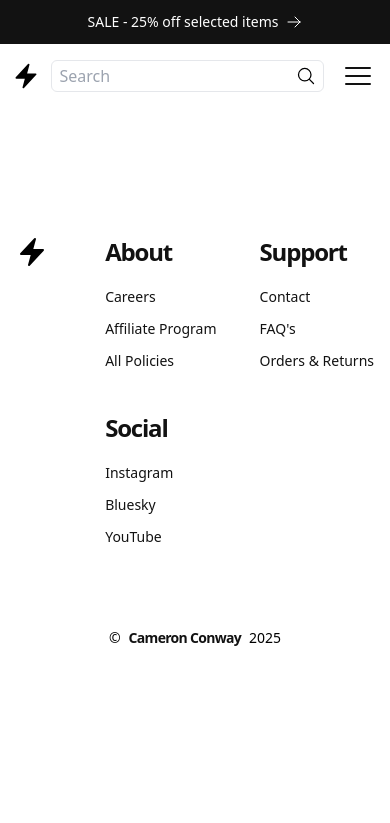
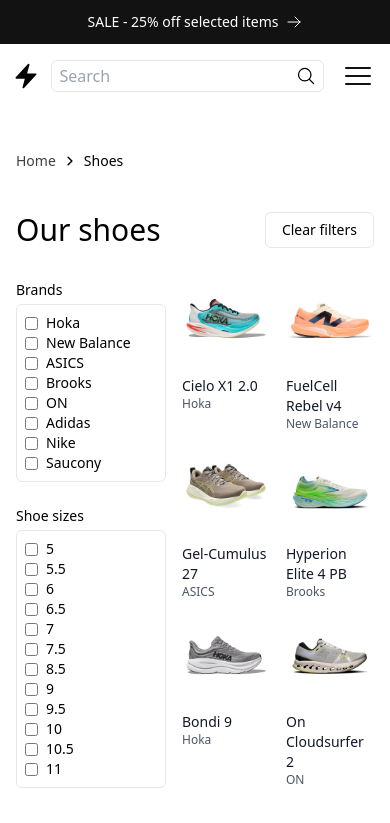
Before and after one commit to cameronteconway/ecommerce, a Next.js app: page /shoes in a window 390 px wide. Shown: the top 823 px of the page. Built offline with nearby package versions, Linux system fonts and the light colour scheme.

Commit message:
Commit: 2026-01-11 23:56:37

```diff
--- a/app/shoes/page.tsx
+++ b/app/shoes/page.tsx
@@ -1 +1,97 @@
-export default async function ProductPage({ params }: PageProps) {}
+"use client";
+
+import { useState } from "react";
+
+import Breadcrumbs from "@/components/Breadcrumbs";
+import { Button } from "@/components/Button";
+import ProductCard from "@/components/Carousel/ProductCard";
+import {
+	fetchAvailableBrands,
+	fetchAvailableShoeSizes,
+	shoes,
+} from "@/data/shoes";
+import { Brand } from "@/lib/types/brand";
+import { ShoeSize } from "@/lib/types";
+import ProductFilter from "@/components/ProductFilter";
+
+export interface IFilterSelect {
+	brand: Brand[];
+	size: ShoeSize[];
+}
+
+export default function ProductListingPage() {
+	const [selected, setSelected] = useState<IFilterSelect>({
+		brand: [],
+		size: [],
+	});
+
+	const brands = fetchAvailableBrands();
+	const shoeSizes = fetchAvailableShoeSizes();
+
+	const filteredProducts = shoes.filter(shoe => {
+		const brandMatch =
+			selected.brand.length === 0 || selected.brand.includes(shoe.brand);
+		const sizeMatch =
+			selected.size.length === 0 ||
+			shoe.shoe_size.some(size => selected.size.includes(size));
+		return brandMatch && sizeMatch;
+	});
+
+	const clearFilters = () => {
+		setSelected({
+			brand: [],
+			size: [],
+		});
+	};
+
+	return (
+		<div className='px-4 min-[1080px]:px-0'>
+			<Breadcrumbs currentPageTitle={"Shoes"} />
+			<div className='mb-8 flex flex-row items-center justify-between'>
+				<h1 className='text-3xl font-medium'>Our shoes</h1>
+				<div>
+					<Button aria-label='Clear product filters' onClick={clearFilters}>
+						Clear filters
+					</Button>
+				</div>
+			</div>
+			<div className='flex flex-row gap-4'>
+				<div className='col-span-1 flex min-w-[150px] max-w-[200px] flex-col gap-6'>
+					<ProductFilter
+						productType={"brand"}
+						values={brands}
+						title={"Brands"}
+						selected={selected}
+						setSelected={setSelected}
+					/>
+					<ProductFilter
+						productType={"size"}
+						values={shoeSizes}
+						title={"Shoe sizes"}
+						selected={selected}
+						setSelected={setSelected}
+					/>
+				</div>
+
+				{filteredProducts.length !== 0 ? (
+					<div className='grid grid-cols-2 gap-4 md:grid-cols-3'>
+						{filteredProducts.map(shoe => {
+							const { id, brand, images, title } = shoe;
+							return (
+								<ProductCard
+									key={shoe.handle}
+									id={id}
+									brand={brand}
+									image={images[0]}
+									title={title}
+								/>
+							);
+						})}
+					</div>
+				) : (
+					<span className='mt-20 w-full text-center'>No products found</span>
+				)}
+			</div>
+		</div>
+	);
+}
--- a/components/Breadcrumbs/index.tsx
+++ b/components/Breadcrumbs/index.tsx
@@ -21,8 +21,6 @@
 	currentPageTitle?: string;
 }) {
 	const pathname = usePathname();
-
-	console.log(currentPageTitle);
 
 	// Get each segment of the path
 	const segments = pathname.split("/").filter(Boolean);
--- a/components/Header/ContentMobile.tsx
+++ b/components/Header/ContentMobile.tsx
@@ -127,13 +127,12 @@
 										</Button>
 									</div>
 									<ul className='flex flex-col gap-5'>
-										<li className='flex flex-row items-center justify-between'>
+										<li>
 											<Link
-												className='text-lg font-bold tracking-tighter text-primaryBlack'
-												href={"#"}
+												className='flex flex-row items-center justify-between text-lg font-bold tracking-tighter text-primaryBlack'
+												href={"/shoes"}
 											>
-												Road
-											</Link>
+												<span>Road</span>
 												<svg
 													xmlns='http://www.w3.org/2000/svg'
 													fill='none'
@@ -148,14 +147,14 @@
 														d='m8.25 4.5 7.5 7.5-7.5 7.5'
 													/>
 												</svg>
+											</Link>
 										</li>
-										<li className='flex flex-row items-center justify-between'>
+										<li>
 											<Link
-												className='text-lg font-bold tracking-tighter text-primaryBlack'
-												href={"#"}
+												className='flex flex-row items-center justify-between text-lg font-bold tracking-tighter text-primaryBlack'
+												href={"/shoes"}
 											>
-												Racing
-											</Link>
+												<span>Racing</span>
 												<svg
 													xmlns='http://www.w3.org/2000/svg'
 													fill='none'
@@ -170,14 +169,14 @@
 														d='m8.25 4.5 7.5 7.5-7.5 7.5'
 													/>
 												</svg>
+											</Link>
 										</li>
-										<li className='flex flex-row items-center justify-between'>
+										<li>
 											<Link
-												className='text-lg font-bold tracking-tighter text-primaryBlack'
-												href={"#"}
+												className='flex flex-row items-center justify-between text-lg font-bold tracking-tighter text-primaryBlack'
+												href={"/shoes"}
 											>
-												Trail
-											</Link>
+												<span>Trail</span>
 												<svg
 													xmlns='http://www.w3.org/2000/svg'
 													fill='none'
@@ -192,6 +191,7 @@
 														d='m8.25 4.5 7.5 7.5-7.5 7.5'
 													/>
 												</svg>
+											</Link>
 										</li>
 									</ul>
 								</div>
--- a/components/Header/Dropdown/Road.tsx
+++ b/components/Header/Dropdown/Road.tsx
@@ -5,7 +5,7 @@
 export default function Road() {
 	return (
 		<div className='flex w-full flex-row gap-8 rounded-md border border-gray-200 bg-white p-4 md:absolute md:w-auto'>
-			<Link href={"#"} className='group relative w-52'>
+			<Link href={"/shoes"} className='group relative w-52'>
 				<span className='block text-sm font-medium'>Our choice</span>
 				<Image
 					src='https://cdn11.bigcommerce.com/s-21x65e8kfn/images/stencil/original/products/69008/334775/ONR186_1000_1__80759.1720780699.jpg'
@@ -18,44 +18,44 @@
 					<span className='text-sm group-hover:underline'>
 						On Cloudboom Echo 3
 					</span>
-					<span className='text-mutedText text-sm'>Run on air.</span>
+					<span className='text-sm text-mutedText'>Run on air.</span>
 				</div>
 			</Link>
 			<div className='w-64'>
 				<span className='mb-5 block text-sm font-medium'>Shop by</span>
 				<ul className='flex flex-col gap-4'>
 					<li className=''>
-						<Link href='#' className='group flex flex-col gap-1'>
+						<Link href='/shoes' className='group flex flex-col gap-1'>
 							<span className='whitespace-nowrap text-sm group-hover:underline'>
 								Maximum Cushioning
 							</span>
-							<span className='text-mutedText text-sm'>
+							<span className='text-sm text-mutedText'>
 								Elevated softness for everyday runs.
 							</span>
 						</Link>
 					</li>
 					<li>
-						<Link href='#' className='group flex flex-col gap-1'>
+						<Link href='/shoes' className='group flex flex-col gap-1'>
 							<span className='whitespace-nowrap text-sm group-hover:underline'>
 								Responsive Cushioning
 							</span>
-							<span className='text-mutedText text-sm'>
+							<span className='text-sm text-mutedText'>
 								A springy, energetic feel underfoot.
 							</span>
 						</Link>
 					</li>
 					<li>
-						<Link href='#' className='group flex flex-col gap-1'>
+						<Link href='/shoes' className='group flex flex-col gap-1'>
 							<span className='whitespace-nowrap text-sm group-hover:underline'>
 								Supportive Cushioning
 							</span>
-							<span className='text-mutedText text-sm'>
+							<span className='text-sm text-mutedText'>
 								Stable and steady performance for daily running.
 							</span>
 						</Link>
 					</li>
 					<li>
-						<Link href={"#"}>
+						<Link href={"/shoes"}>
 							<Button className='w-full'>Shop road</Button>
 						</Link>
 					</li>
--- /dev/null
+++ b/components/ProductFilter/index.tsx
@@ -0,0 +1,72 @@
+"use client";
+
+import { IFilterSelect } from "@/app/shoes/page";
+import { ShoeSize } from "@/lib/types/shoe";
+import { Brand } from "@/lib/types/brand";
+import { IProductType } from "@/lib/types/product";
+import { Dispatch, SetStateAction } from "react";
+
+export default function ProductFilter({
+	values,
+	title,
+	productType,
+	selected,
+	setSelected,
+}: {
+	values: (ShoeSize | Brand)[];
+	title: string;
+	productType: IProductType;
+	selected: IFilterSelect;
+	setSelected: Dispatch<SetStateAction<IFilterSelect>>;
+}) {
+	// Only update the associated array of items within the state, if already included then remove
+	function toggle(value: ShoeSize | Brand, productType: IProductType) {
+		switch (productType) {
+			case "brand":
+				setSelected(prev => ({
+					...prev,
+					brand: prev.brand.includes(value as Brand)
+						? prev.brand.filter(b => b !== (value as Brand))
+						: [...prev.brand, value as Brand],
+				}));
+				break;
+			case "size":
+				setSelected(prev => ({
+					...prev,
+					size: prev.size.includes(value as ShoeSize)
+						? prev.size.filter(b => b !== (value as ShoeSize))
+						: [...prev.size, value as ShoeSize],
+				}));
+				break;
+		}
+	}
+
+	return (
+		<div className='flex flex-col gap-1'>
+			<span className='text-sm'>{title}</span>
+			<div className='h-fit rounded-md border border-gray-200 p-2'>
+				{values.map((value, index) => {
+					const isChecked =
+						productType === "brand"
+							? (selected.brand as (Brand | ShoeSize)[]).includes(value)
+							: (selected.size as (Brand | ShoeSize)[]).includes(value);
+
+					return (
+						<label
+							key={`${value}-${index}`}
+							className='flex select-none items-center gap-2 text-sm font-light'
+						>
+							<input
+								type='checkbox'
+								checked={isChecked}
+								onChange={() => toggle(value, productType)}
+								className='shadow-xs rounded-[4px] border outline-none transition-shadow focus-visible:ring-[3px]'
+							/>
+							{value}
+						</label>
+					);
+				})}
+			</div>
+		</div>
+	);
+}
--- a/components/ProductImageCarousel/index.tsx
+++ b/components/ProductImageCarousel/index.tsx
@@ -51,6 +51,9 @@
 			</div>
 			{/* Main image */}
 			<div className='relative aspect-square h-fit w-full min-w-[300px] max-w-full'>
+				<span className='absolute left-4 top-4 text-primaryBlack/50'>
+					{selectedIndex + 1}/{images.length}
+				</span>
 				<Image
 					src={images[selectedIndex].src}
 					alt={images[selectedIndex].alt}
--- a/data/shoes.ts
+++ b/data/shoes.ts
@@ -1,6 +1,6 @@
 // https://shopify.dev/docs/api/admin-rest/2024-04/resources/product
 
-import { IShoe } from "@/lib/types";
+import { IShoe, ShoeSize } from "@/lib/types";
 
 export const shoes: IShoe[] = [
 	{
@@ -418,3 +418,19 @@
 
 	return product;
 };
+
+export const fetchAvailableBrands = () => {
+	const brands = [...new Set(shoes.map(shoe => shoe.brand))];
+
+	return brands;
+};
+
+export const fetchAvailableShoeSizes = () => {
+	const availableSizes: ShoeSize[] = [
+		...new Set(shoes.flatMap(shoe => shoe.shoe_size)),
+	];
+
+	availableSizes.sort((a, b) => a - b);
+
+	return availableSizes;
+};
--- a/lib/types/product.ts
+++ b/lib/types/product.ts
@@ -50,6 +50,8 @@
 	value: string;
 }
 
+export type IProductType = "brand" | "size";
+
 export interface IProductCardProps {
 	id: number;
 	brand: Brand;
```
Also changed, not shown: app/shoes/[id]/page.tsx (+79 -2 lines), components/Header/Dropdown/Racing.tsx (+9 -9 lines), components/Header/Dropdown/Trail.tsx (+10 -10 lines). Lines whose indentation alone changed are shown as unchanged.
